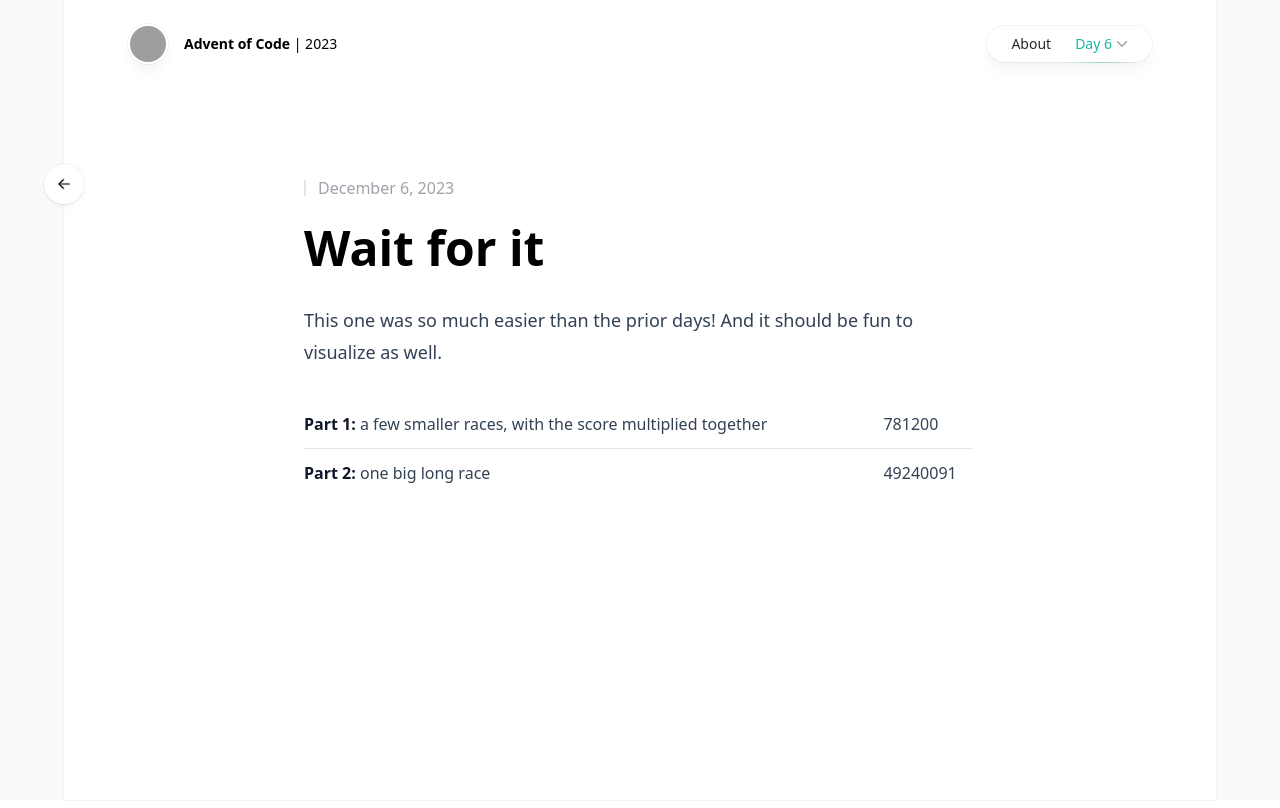
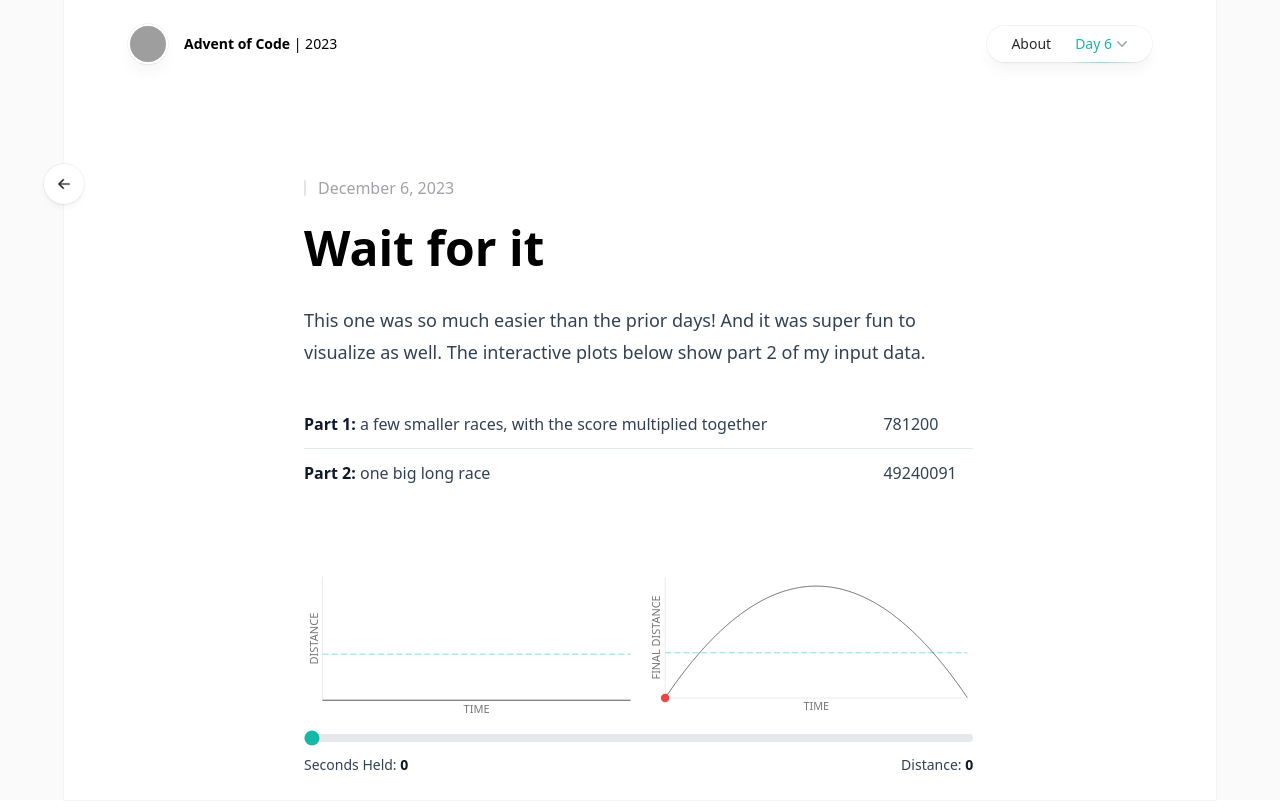
Before and after one commit to jasford/advent-of-code-2023, a React (Vite) app: page /day/6 in a window 1280 px wide. Shown: the top 808 px of the page. Built offline with nearby package versions, Linux system fonts and the light colour scheme; grey boxes are pictures that could not be loaded.

Commit message:
Add visualization for day 6.

```diff
--- a/src/puzzles/day6/Day6.tsx
+++ b/src/puzzles/day6/Day6.tsx
@@ -1,11 +1,13 @@
 import DayPage from '../../components/DayPage';
-import { p1, p2 } from './calculations';
+import { getSolutions } from './calculations';
+import Viz from './Viz';
 
 const Day6 = (): JSX.Element => {
+  const { p1, p2, p2Data } = getSolutions();
   return (
     <DayPage day={6}>
       <p>
-        This one was so much easier than the prior days! And it should be fun to visualize as well.
+        This one was so much easier than the prior days! And it was super fun to visualize as well. The interactive plots below show part 2 of my input data.
       </p>
       <table className="mb-20">
         <tbody>
@@ -19,6 +21,7 @@ const Day6 = (): JSX.Element => {
           </tr>
         </tbody>
       </table>
+      <Viz race={p2Data} />
     </DayPage>
   );
 };
--- /dev/null
+++ b/src/puzzles/day6/Graph.tsx
@@ -0,0 +1,28 @@
+import { type Race } from './calculations';
+
+const Graph = ({ time, race }: { time: number, race: Race }): JSX.Element => {
+  const width = 500;
+  const height = 200;
+  const hMax = 1100000000000000;
+  const points: number[][] = [];
+  for (let i = 0; i < width * 2; i++) {
+    const t = race.time * i / (width * 2);
+    const d = t * (race.time - t);
+    points.push([i / 2, height - (height * (d / hMax))]);
+  }
+  const path = `M${points.map(([a, b]) => `${a} ${b}`).join(' L')}`;
+  const distLineY = height - (height * (race.dist / hMax));
+  const pointY = height - (((time * (race.time - time)) / hMax) * height);
+  return (
+    <svg preserveAspectRatio="xMinYMin meet" viewBox={`-30 0 ${width + 40} ${height + 30}`}>
+      <text x={-1 * (height / 2)} y="-8" fill="#777" textAnchor="middle" transform="rotate(-90)">FINAL DISTANCE</text>
+      <text x={width / 2} y={height + 20} fill="#777" textAnchor="middle">TIME</text>
+      <line x1="0" y1={distLineY} x2={width} y2={distLineY} className="stroke-teal-400" strokeDasharray="10 5" />
+      <path d={`M0 0 L0 ${height} L${width} ${height}`} fill="none" stroke="#ddd" strokeWidth="1" />
+      <path d={path} fill="none" stroke="black" strokeWidth="1" />
+      <circle cx={(time / race.time) * width} cy={pointY} className={`${pointY <= distLineY ? 'fill-teal-500' : 'fill-red-500'}`} r="7" />
+    </svg>
+  );
+};
+
+export default Graph;
--- /dev/null
+++ b/src/puzzles/day6/Plot.tsx
@@ -0,0 +1,22 @@
+import { type Race } from './calculations';
+
+const Plot = ({ time, race }: { time: number, race: Race }): JSX.Element => {
+  const width = 500;
+  const height = 200;
+  const p1 = time / race.time;
+  const h1 = time * (race.time - time);
+  const hMax = 1100000000000000;
+  const path = `M0 ${height} L${p1 * width} ${height} L${width} ${height - ((h1 / hMax) * height)}`;
+  const distLineY = height - (height * (race.dist / hMax));
+  return (
+    <svg preserveAspectRatio="xMinYMin meet" viewBox={`-30 0 ${width + 30} ${height + 30}`}>
+      <text x={-1 * (height / 2)} y="-8" fill="#777" textAnchor="middle" transform="rotate(-90)">DISTANCE</text>
+      <text x={width / 2} y={height + 20} fill="#777" textAnchor="middle">TIME</text>
+      <line x1="0" y1={distLineY} x2={width} y2={distLineY} className="stroke-teal-400" strokeDasharray="10 5" />
+      <path d={`M0 0 L0 ${height} L${width} ${height}`} fill="none" stroke="#ddd" strokeWidth="1" />
+      <path d={path} fill="none" stroke="black" strokeWidth="1" />
+    </svg>
+  );
+};
+
+export default Plot;
--- /dev/null
+++ b/src/puzzles/day6/Viz.tsx
@@ -0,0 +1,38 @@
+import { useState } from 'react';
+import { type Race } from '../day6/calculations';
+import Plot from './Plot';
+import Graph from './Graph';
+
+const Viz = ({ race }: { race: Race }): JSX.Element => {
+  const [slider, setSlider] = useState(0);
+  const handleSlider = (e: React.ChangeEvent<HTMLInputElement>): void => {
+    setSlider(e.target.valueAsNumber);
+  };
+  return (
+    <div>
+      <div className="grid grid-cols-2 gap-4">
+        <Plot race={race} time={slider} />
+        <Graph race={race} time={slider} />
+      </div>
+      <input
+        id="default-range"
+        type="range"
+        onChange={handleSlider}
+        value={slider}
+        min={0}
+        max={race.time}
+        className="w-full h-2 bg-gray-200 rounded-lg appearance-none cursor-pointer accent-teal-500 dark:bg-gray-700"
+      />
+      <div className="flex">
+        <div className="text-sm pt-1 grow">
+          Seconds Held: <strong>{slider}</strong>
+        </div>
+        <div className="text-sm pt-1 text-right">
+          Distance: <strong>{slider * (race.time - slider)}</strong>
+        </div>
+      </div>
+    </div>
+  );
+};
+
+export default Viz;
--- a/src/puzzles/day6/calculations.ts
+++ b/src/puzzles/day6/calculations.ts
@@ -1,27 +1,27 @@
-import { range } from 'radash';
+import { range, memo } from 'radash';
 import inputRaw from './input.txt?raw';
 
-interface Race {
+export interface Race {
   time: number
   dist: number
 }
 
-
+export const getSolutions = memo(() => {
   const p1Data = (): Race[] => {
     const [times, distances] = inputRaw.trim().split('\n').map(l => l.split(':')[1].trim().split(/[\s]+/).map(v => parseInt(v)));
     return times.map((time, i) => ({
       time,
       dist: distances[i],
     }));
-}
+  };
 
-const p2Data = (): Race => {
+  const p2Data: Race = (() => {
     const [time, dist] = inputRaw.trim().split('\n').map(l => l.split(':')[1].replace(/\s/g, '')).map(v => parseInt(v));
     return {
       time,
       dist,
     };
-};
+  })();
 
   const possibilities = (race: Race): number => {
     let count = 0;
@@ -33,5 +33,9 @@ const possibilities = (race: Race): number => {
     return count;
   };
 
-export const p1 = p1Data().map(possibilities).reduce((a, b) => a * b, 1);
-export const p2 = possibilities(p2Data());
+  return {
+    p1: p1Data().map(possibilities).reduce((a, b) => a * b, 1),
+    p2: possibilities(p2Data),
+    p2Data,
+  };
+});
```
Lines whose indentation alone changed are shown as unchanged.
